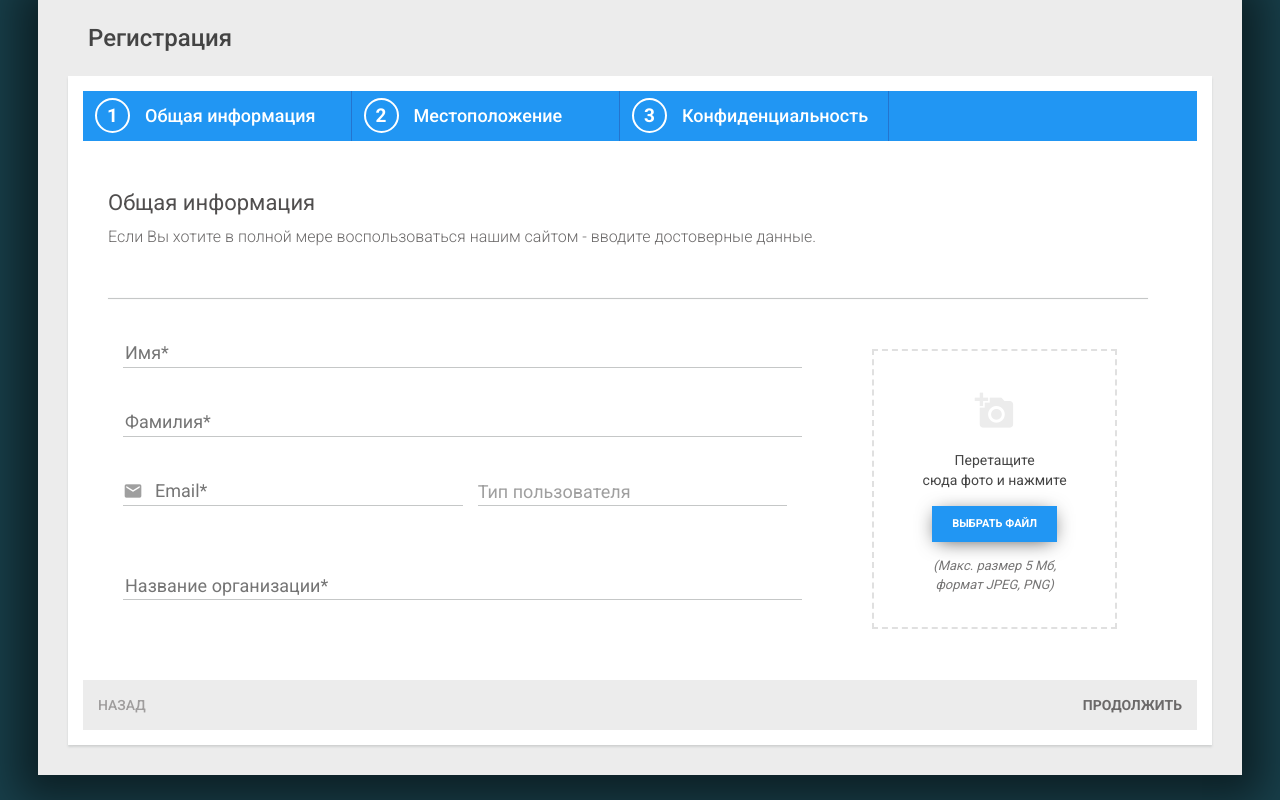
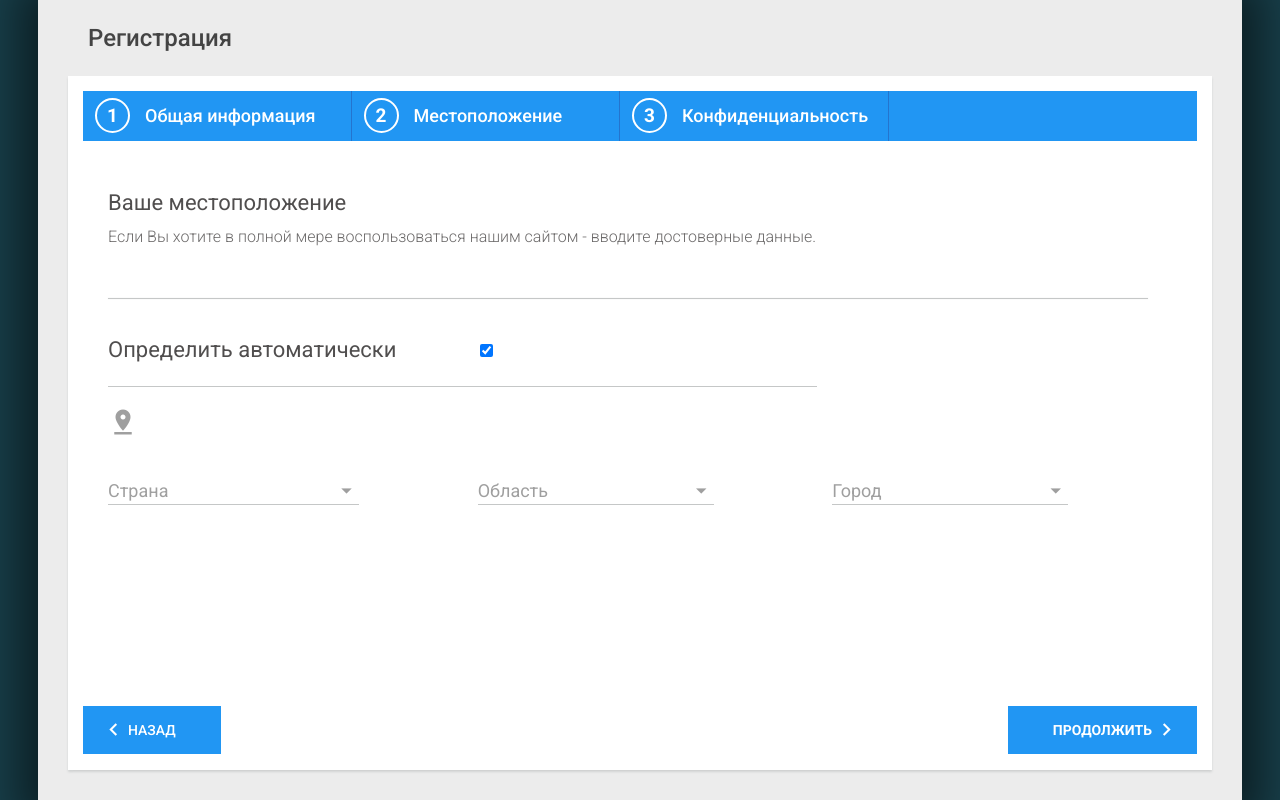
Before and after one commit to HomaX1/testItColors, a website: page index.html in a window 1280 px wide. Drawn offline with nearby package versions, Linux system fonts and the light colour scheme.

Commit message:
started to do markup for second step

```diff
--- a/index.html
+++ b/index.html
@@ -33,7 +33,7 @@
             <div class="step__line"></div>
             <div class="container container_width">
                 <div class="row">
-                    <div class="col-md-8 info">
+                    <form class="col-md-8 info">
                         <div class="user">
                             <span class="user__title">Имя*</span>
                             <input class="user__input-text" placeholder="Имя*">
@@ -49,13 +49,14 @@
                                     <input class="user__input-text user__input-text_padding" placeholder="Email*">
                                     <i class="material-icons user__icon">email</i>
                                 </div>
-                                <div class="col-md-6 type-wrap">
-                                    <p class="type-wrap__title">Тип пользователя</p>
-                                    <ul class="type">
-                                        <li class="type__item">Частное лицо</li>
-                                        <li class="type__item">Организация</li>
-                                        <li class="type__item">Волонтер</li>
-                                        <li class="type__item">Волонтерская группа</li>
+                                <div class="col-md-6 select-wrap">
+                                    <p class="select-wrap__title">Тип пользователя</p>
+                                    <i class="material-icons select-wrap__icon">arrow_drop_down</i>
+                                    <ul class="select">
+                                        <li class="select__item">Частное лицо</li>
+                                        <li class="select__item">Организация</li>
+                                        <li class="select__item">Волонтер</li>
+                                        <li class="select__item">Волонтерская группа</li>
                                     </ul>
                                 </div>
                             </div>
@@ -64,7 +65,7 @@
                             <span class="user__title">Название организации*</span>
                             <input class="user__input-text" placeholder="Название организации*">
                         </div>
-                    </div>
+                    </form>
                     <div class="col-md-4 info-photo">
                         <div class="photo">
                             <i class="material-icons photo__icon">add_a_photo</i>
@@ -76,18 +77,99 @@
                 </div>
             </div>
         </section>
-        <div class="container container_width">
+
+        <section class="step step-second">
+            <h2 class="step__title">Ваше местоположение</h2>
+            <p class="step__text">Если Вы хотите в полной мере воспользоваться нашим сайтом - вводите достоверные
+                данные.</p>
+            <div class="step__line"></div>
+            <div class="container container_width">
+                <div class="row">
+                    <div class="col-md-8 location">
+                        <span class="location__text">Определить автоматически</span>
+                        <div class="on-off-switch">
+                            <input type="checkbox" name="onoffswitch" class="on-off-switch-checkbox" id="onoffswitch1"
+                                   checked="">
+                            <label class="on-off-switch-label" for="onoffswitch1">
+                                <span class="on-off-switch-inner"></span><!--был тег div-->
+                                <span class="on-off-switch-switch"></span>
+                            </label>
+                        </div>
+                    </div>
+                </div>
+            </div>
+            <i class="material-icons location-icon">pin_drop</i>
+            <div class="container container_width">
+                <div class="row">
+                    <div class="col-md-3 select-wrap select-wrap_margin">
+                        <p class="select-wrap__title">Страна</p>
+                        <i class="material-icons select-wrap__icon select-wrap__icon_left">arrow_drop_down</i>
+                        <ul class="select">
+                            <li class="select__item">Andorra</li>
+                            <li class="select__item">United arab emirates</li>
+                            <li class="select__item">France</li>
+                            <li class="select__item">Belarus</li>
+                        </ul>
+                    </div>
+                    <div class="col-md-3 col-md-offset-1 select-wrap select-wrap_margin">
+                        <p class="select-wrap__title">Область</p>
+                        <i class="material-icons select-wrap__icon select-wrap__icon_left">arrow_drop_down</i>
+                        <ul class="select">
+                            <li class="select__item">Canillo</li>
+                            <li class="select__item">Dubai</li>
+                            <li class="select__item">Ile-de-France</li>
+                            <li class="select__item">Hrodna</li>
+                        </ul>
+                    </div>
+                    <div class="col-md-3 col-md-offset-1 select-wrap select-wrap_margin">
+                        <p class="select-wrap__title">Город</p>
+                        <i class="material-icons select-wrap__icon select-wrap__icon_left">arrow_drop_down</i>
+                        <ul class="select">
+                            <li class="select__item">Soldeu</li>
+                            <li class="select__item">Mirdif</li>
+                            <li class="select__item">Paris</li>
+                            <li class="select__item">Hrodna</li>
+                        </ul>
+                    </div>
+                </div>
+            </div>
+        </section>
+
+        <section class="container container_width">
             <div class="row direction">
                 <div class="col-md-4 direction-left">
-                    <span class="direction-left__text">Назад</span>
+                        <span class="direction-left__text">
+                            <i class="material-icons direction-left__icon">keyboard_arrow_left</i>
+                            Назад</span>
                 </div>
                 <div class="col-md-4 col-md-offset-4 direction-right">
-                    <span class="direction-right__text">Продолжить</span>
+                        <span class="direction-right__text">Продолжить
+                            <i class="material-icons direction-right__icon">keyboard_arrow_right</i>
+                        </span>
                 </div>
             </div>
-        </div>
+        </section>
+
+        <section class="container container_width">
+            <div class="row direction direction_bg">
+                <div class="col-md-4 direction-left direction-left_padding">
+                        <span class="direction-left__text direction-left__text_bg">
+                            <i class="material-icons direction-left__icon direction-left__icon_color">keyboard_arrow_left</i>
+                            Назад</span>
+                </div>
+                <div class="col-md-4 col-md-offset-4 direction-right direction-right_padding">
+                        <span class="direction-right__text direction-right__text_bg">Продолжить
+                            <i class="material-icons direction-right__icon direction-right__icon_color">keyboard_arrow_right</i>
+                        </span>
+                </div>
+            </div>
+        </section>
+
     </section>
 </section>
 
+<script src="node_modules/jquery/dist/jquery.js"></script>
+<script src="js/script.js"></script>
+
 </body>
 </html>
--- /dev/null
+++ b/js/script.js
@@ -0,0 +1,20 @@
+$(function () {
+    'use strict';
+
+    const ALLCONST = {
+        inputWrap: $('.user'),
+        input: $('.user__input-text'),
+        titleInput: $('.user__title'),
+        select: $('.type-wrap__title'),
+        insideOption: $('.type')
+    };
+
+    /*let inputActive = () => {
+        ALLCONST.titleInput.hide();
+        ALLCONST.inputWrap.find('.user__title').fadeIn();
+        ALLCONST.input.attr('placeholder', '');
+    };
+
+    ALLCONST.input.click(inputActive);*/
+
+});
--- a/package.json
+++ b/package.json
@@ -11,6 +11,7 @@
     "gulp-sass": "^3.1.0"
   },
   "dependencies": {
-    "bootstrap-sass": "^3.3.7"
+    "bootstrap-sass": "^3.3.7",
+    "jquery": "^3.2.1"
   }
 }
--- a/scss/base/variables.scss
+++ b/scss/base/variables.scss
@@ -9,8 +9,10 @@ $BOULDER: #777676;
 $DOVEGRAY: #6B6969;
 $EMPEROR: #504e4e;
 $TUNDORA: #444;
+$SOLITUDE: #e6f2fe;
 $PICTONBLUE: #51adf6;
 $DODGERBLUE: #2196f3;
 $MARINER: #2474ce;
 $SCIENCEBLUE: #046cd4;
+$LOCHMARA: #037ad9;
 $NILEBLUE: #183f4a;
--- a/scss/modules/stepFirst/stepFirst.scss
+++ b/scss/modules/stepFirst/stepFirst.scss
@@ -78,11 +78,13 @@ body {
 }
 
 .step-first {
-  margin-right: 25px;
-  margin-left: 25px;
+  display: none;
 }
 
 .step {
+  margin-right: 25px;
+  margin-left: 25px;
+
   &__title {
     font-weight: 400;
     font-size: 22px;
@@ -103,6 +105,10 @@ body {
     background-color: $SILVERSAND;
     box-shadow: 0 0 1px 0 rgba(197,199,199,0.7);
   }
+}
+
+.info {
+  padding: 0;
 }
 
 .user {
@@ -149,7 +155,7 @@ body {
   padding: 0;
 }
 
-.type-wrap {
+.select-wrap {
   margin-top: 42px;
 
   &__title {
@@ -159,9 +165,17 @@ body {
     border-bottom: 1px solid $SILVERSAND;
     cursor: pointer;
   }
+
+  &__icon {
+    font-size: 25px;
+    position: absolute;
+    top: 0;
+    right: 15px;
+    color: $SILVERCHALICE;
+  }
 }
 
-.type {
+.select {
   display: none;
   list-style-type: none;
   width: 325px;
@@ -172,6 +186,7 @@ body {
   background-color: $WHITE;
 
   &__item {
+    text-transform: capitalize;
     font-weight: 400;
     font-size: 18px;
     color: $DOVEGRAY;
@@ -185,12 +200,13 @@ body {
 }
 
 .direction {
+  display: none;
   height: 50px;
   line-height: 50px;
   background-color: $GALLERY;
 }
 
-.direction-left, .direction-right {
+.direction-left__text, .direction-right__text {
   cursor: pointer;
 }
 
@@ -200,6 +216,16 @@ body {
     font-weight: 500;
     font-size: 14px;
     color: $DUSTYGRAY;
+    padding-left: 28px;
+  }
+
+  &__icon {
+    font-size: 25px;
+    color: $DUSTYGRAY;
+    position: absolute;
+    top: 12px;
+    left: 0;
+    padding-left: 18px;
   }
 }
 
@@ -211,6 +237,16 @@ body {
     font-weight: 700;
     font-size: 14px;
     color: $DOVEGRAY;
+    padding-right: 28px;
+  }
+
+  &__icon {
+    font-size: 25px;
+    color: $DOVEGRAY;
+    position: absolute;
+    top: 12px;
+    right: 0;
+    padding-right: 18px;
   }
 }
 
--- a/scss/modules/stepSecond/stepSecond.scss
+++ b/scss/modules/stepSecond/stepSecond.scss
@@ -0,0 +1,62 @@
+.location {
+  border-bottom: 1px solid $SILVERSAND;
+  padding: 0 0 20px;
+  margin-top: 35px;
+  margin-bottom: 20px;
+
+  &__text {
+    font-weight: 400;
+    font-size: 22px;
+    color: $EMPEROR;
+    margin-right: 80px;
+  }
+}
+
+.on-off-switch {
+  display: inline-block;
+}
+
+.location-icon {
+  font-size: 30px;
+  color: $SILVERCHALICE;
+}
+
+.select-wrap {
+  &_margin {
+    margin-top: 35px;
+    margin-bottom: 200px;
+
+    &:first-child {
+      padding-left: 0;
+    }
+  }
+}
+
+.direction {
+  &_bg {
+    display: block;
+    background-color: $WHITE;
+  }
+}
+
+.direction-left_padding, .direction-right_padding {
+  padding: 0;
+}
+
+.direction-left__text_bg, .direction-right__text_bg,
+.direction-left__icon_color, .direction-right__icon_color {
+  background-color: $DODGERBLUE;
+  color: $WHITE;
+  transition: color 0.2s, background-color 0.2s;
+}
+
+.direction-left__text_bg, .direction-right__text_bg {
+  padding: 16px 45px;
+}
+
+.direction-left__text_bg:hover, .direction-right__text_bg:hover,
+.direction-left__text_bg:hover .direction-left__icon_color,
+.direction-right__text_bg:hover .direction-right__icon_color {
+  background-color: $SOLITUDE;
+  color: $LOCHMARA;
+}
```
Also changed, not shown: css/main.min.css.
